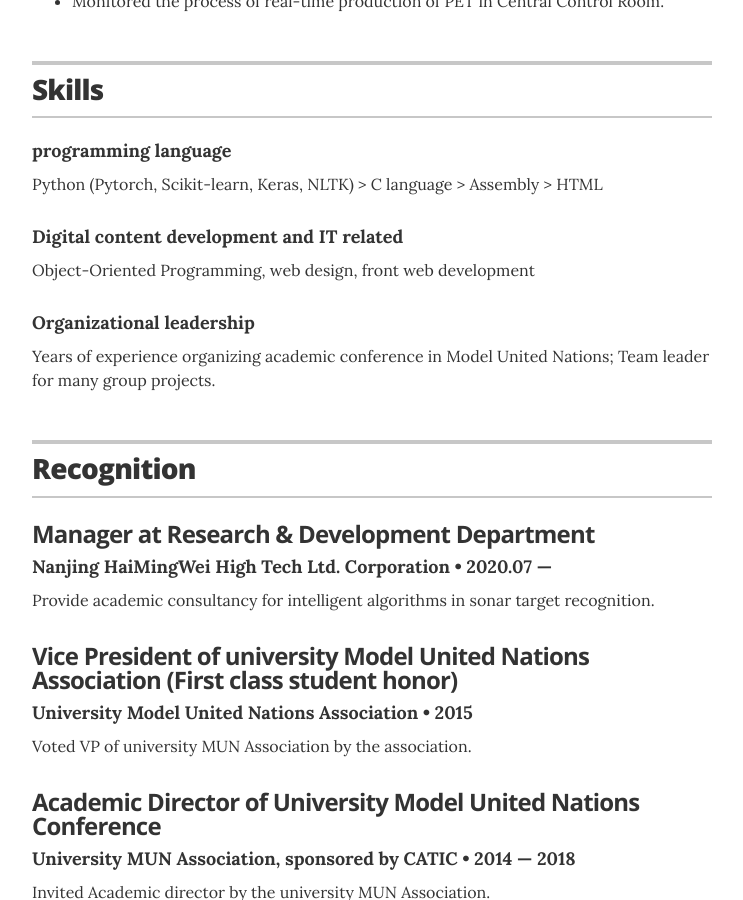
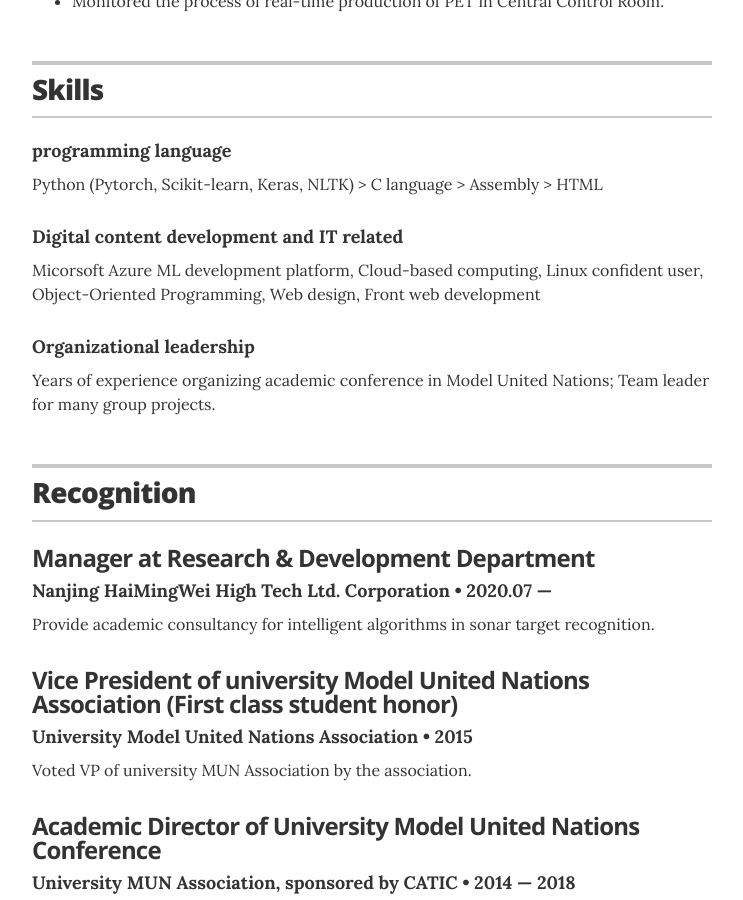
Before and after one commit to zero-cooper/zero-cooper.github.io, a Jekyll site: the page built from index.html, in a window 1280 px wide and 900 px high, scrolled down 3011 px. Shown: the whole window, without its empty margins (268-1011 px from the left). Built offline with Jekyll 4.4.1, drawn with Linux system fonts in a browser that asks for light colours.

Commit message:
Update skills.yml

```diff
--- a/_data/skills.yml
+++ b/_data/skills.yml
@@ -3,7 +3,7 @@
   description: Python (Pytorch, Scikit-learn, Keras, NLTK) > C language > Assembly > HTML
 
 - skill: Digital content development and IT related
-  description: Object-Oriented Programming, web design, front web development
+  description: Micorsoft Azure ML development platform, Cloud-based computing, Linux confident user, Object-Oriented Programming, Web design, Front web development
 
 - skill: Organizational leadership
   description: Years of experience organizing academic conference in Model United Nations; Team leader for many group projects.
```
